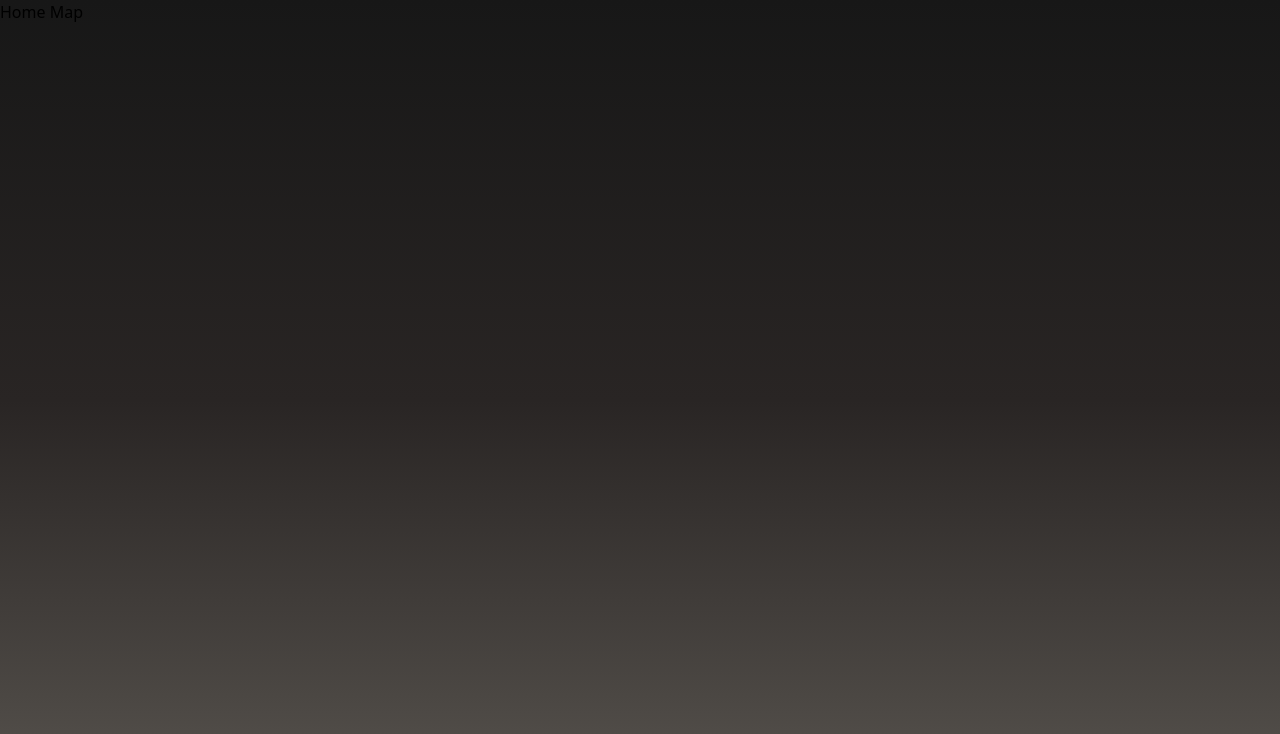
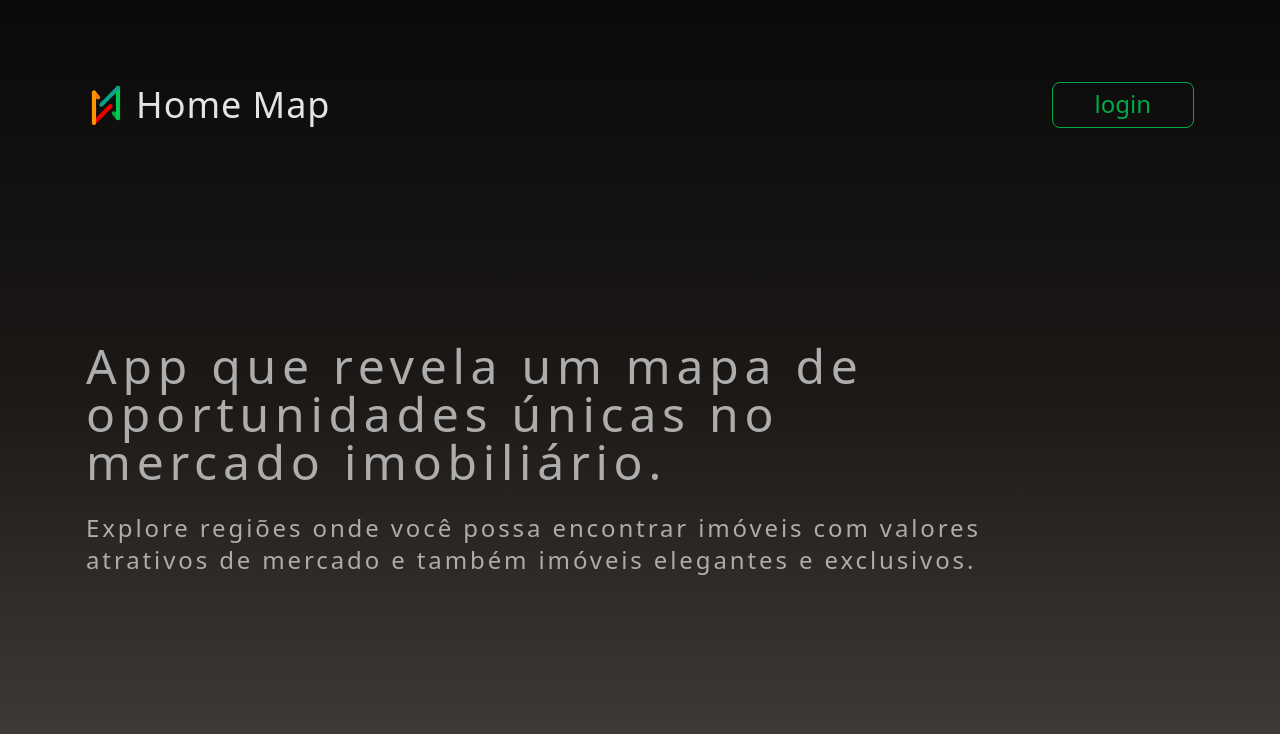
Before and after one commit to home-map/home-map.github.io, a website built with Vite: page index.html in a window 1280 px wide. Built offline with nearby package versions, Linux system fonts and the light colour scheme.

Commit message:
header creation: added to logo and button; creation of the public folder; creation of main: added title and paragraph; favicon and title changes

```diff
--- a/index.html
+++ b/index.html
@@ -2,12 +2,11 @@
 <html lang="en">
   <head>
     <meta charset="UTF-8" />
-    <link rel="icon" type="image/svg+xml" href="/vite.svg" />
+    <link rel="icon" href="/logo-home-map.svg" />
     <meta name="viewport" content="width=device-width, initial-scale=1.0" />
     <title>Home Map</title>
-    <link rel="icon" href="./src/img/Group 1.svg">
   </head>
-  <body class="h-screen bg-gradient-to-b from-neutral-900 via-stone-800 to-stone-600">
+  <body class="h-screen bg-gradient-to-b from-neutral-950 via-stone-900 to-stone-700">
     <div id="app"></div>
     <script type="module" src="/main.js"></script>
   </body>
--- a/main.js
+++ b/main.js
@@ -1,7 +1,8 @@
 import './style.css'
 import { header } from './src/header/header'
+import { main } from './src/main/main'
 
 document.querySelector('#app').innerHTML = `
 ${header}
-
+${main}
 `
--- a/src/header/header.js
+++ b/src/header/header.js
@@ -1,9 +1,11 @@
 export const header = `
 <header>
-    <div class="">
-    <img>
-    <h1>Home Map</h1>
-    <bottom></bottom>
+    <div class="pt-[82px] pl-[86px] pr-[86px] pb-[214px] flex justify-between items-center text-center">
+        <div class="flex gap-[10px] items-center">
+            <img src="/logo-home-map.svg" class="w-10 h-10 ">
+            <h1 class="text-zinc-200 font-normal font-sans text-4xl tracking-[0.96px]">Home Map</h1>
+        </div>
+        <bottom class="cursor-pointer text-2xl font-medium text-[#00AB47] bg-trasnparent border border-[#00AB47] hover:bg-[#00AB47] hover:text-slate-50 rounded-lg pt-[5px] pb-[7px] pl-[42px] pr-[42px]">login</bottom>
     </div>
 </header>
 `
--- /dev/null
+++ b/src/main/main.js
@@ -0,0 +1,8 @@
+export const main = `
+<main>
+    <div class="pl-[86px]">
+        <h1 class="text-[#ADADAD] text-5xl tracking-[5.76px] font-medium max-w-4xl">App que revela um mapa de oportunidades únicas no mercado imobiliário.</h1>
+        <p class="pt-[26px] text-2xl max-w-4xl tracking-[2.88px] text-[#ADADAD] font-light">Explore regiões onde você possa encontrar imóveis com valores atrativos de mercado e também imóveis elegantes e exclusivos.</p>
+    </div>
+</main>
+`
```
Also changed, not shown: public/logo-home-map.svg (added), src/img/Group 1.svg (deleted).
